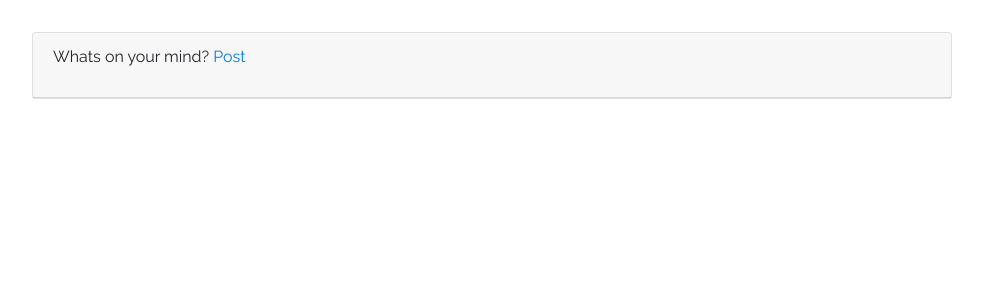
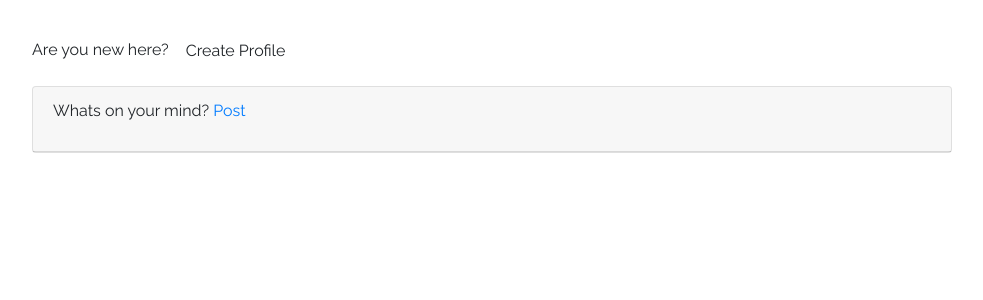
Before and after one commit to VickyMutai/neighborhood-watch, a Django app: page / in a window 1280 px wide. Shown: the part 64-364 px from the top of the page, without its empty margins (148-1131 px from the left). Run offline with Django 3.2, Linux system fonts and the light colour scheme; the visitor is signed in with stand-in values (Sample User, id 1); data that the repository does not hold is empty; some libraries are stand-ins or nearby versions.

Commit message:
edit read me file

```diff
--- a/hood/templates/index.html
+++ b/hood/templates/index.html
@@ -8,7 +8,10 @@
     <div class="row mt-5">
         <div class="col-md-1 col-lg-1 col-sm-1 col-xs-1"></div>
         <div class="col-md-10 col-lg-10 col-sm-10 col-xs-10">
-        <div class="card" style="margin-bottom:60px;">
+
+            <p>Are you new here? <a href="{% url 'new_profile' %}" class="btn btn-default">Create Profile</a></p>
+
+            <div class="card" style="margin-bottom:60px;">
             <div class="card-header">
                 <p>Whats on your mind? <a href="{% url 'post' %}">Post</a></p>
             </div>
```
Also changed, not shown: README.md.
